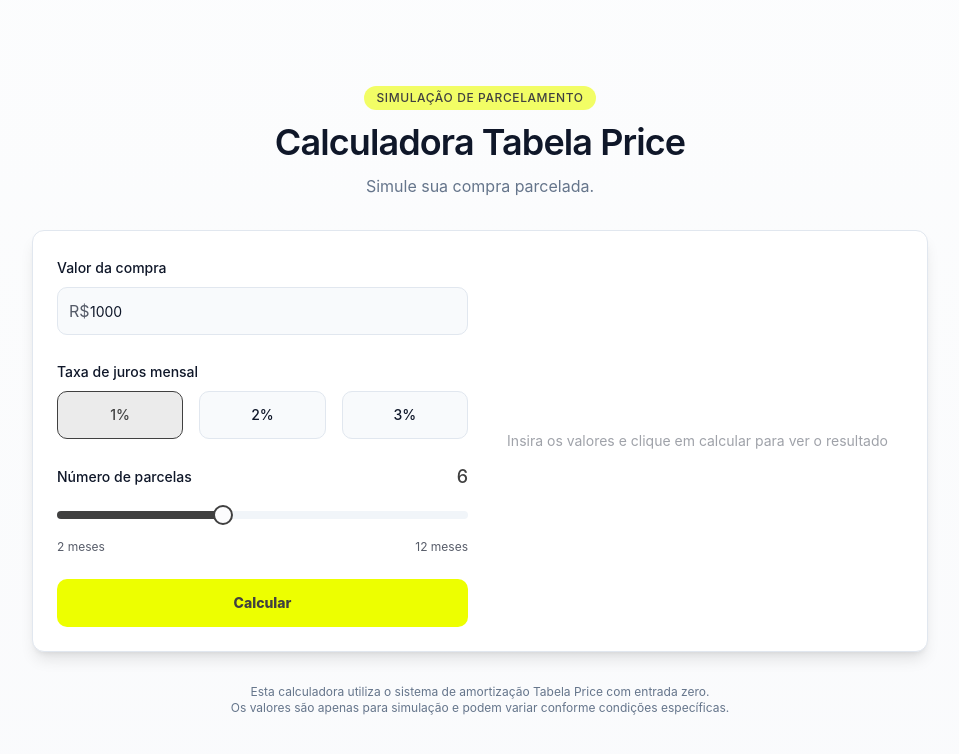
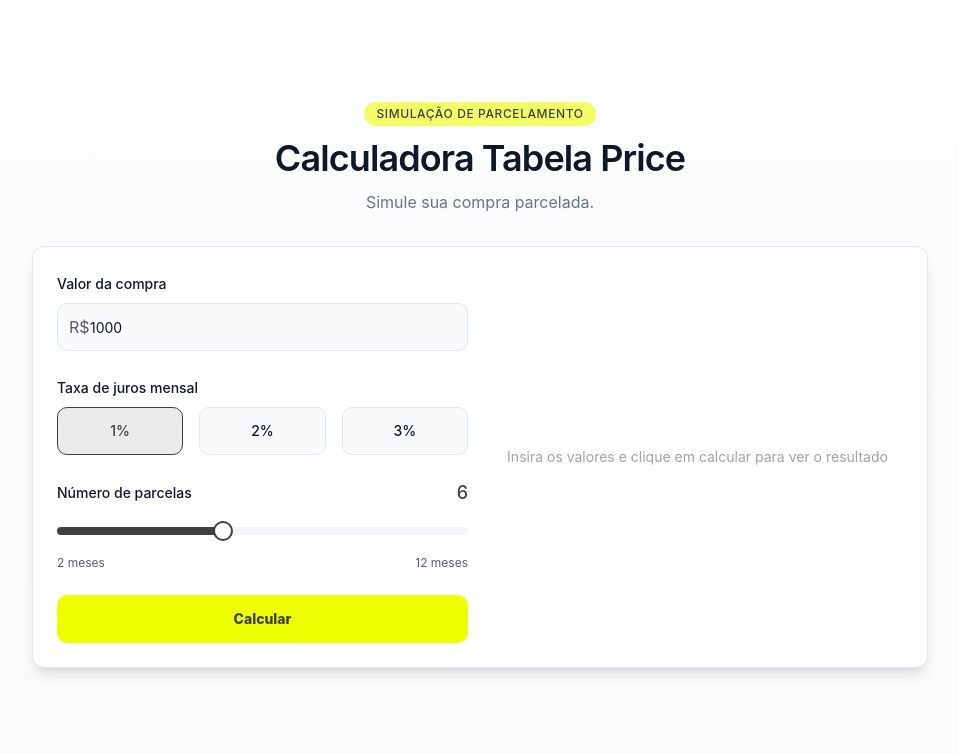
Before and after one commit to brunogrillcoelho/tabela-price, a React (Vite) app: page / in a window 1280 px wide. Shown: the top 754 px of the page, without its empty margins (160-1119 px from the left). Built offline with nearby package versions, Linux system fonts and the light colour scheme.

Commit message:
Visual edit in Lovable
Edited UI in Lovable

```diff
--- a/src/pages/Index.tsx
+++ b/src/pages/Index.tsx
@@ -35,8 +35,8 @@ const Index = () => {
       delay: 0.8,
       duration: 0.5
     }} className="mt-8 text-xs text-center text-muted-foreground">
-        <p>Esta calculadora utiliza o sistema de amortização Tabela Price com entrada zero.</p>
-        <p>Os valores são apenas para simulação e podem variar conforme condições específicas.</p>
+
+
       </motion.div>
     </div>;
 };
```
